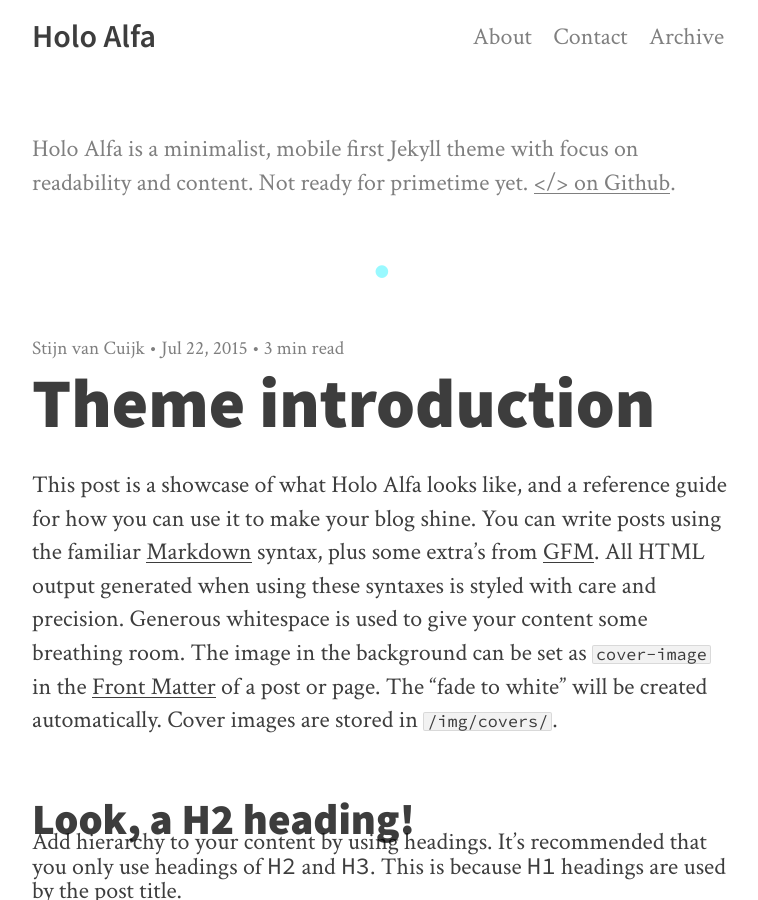
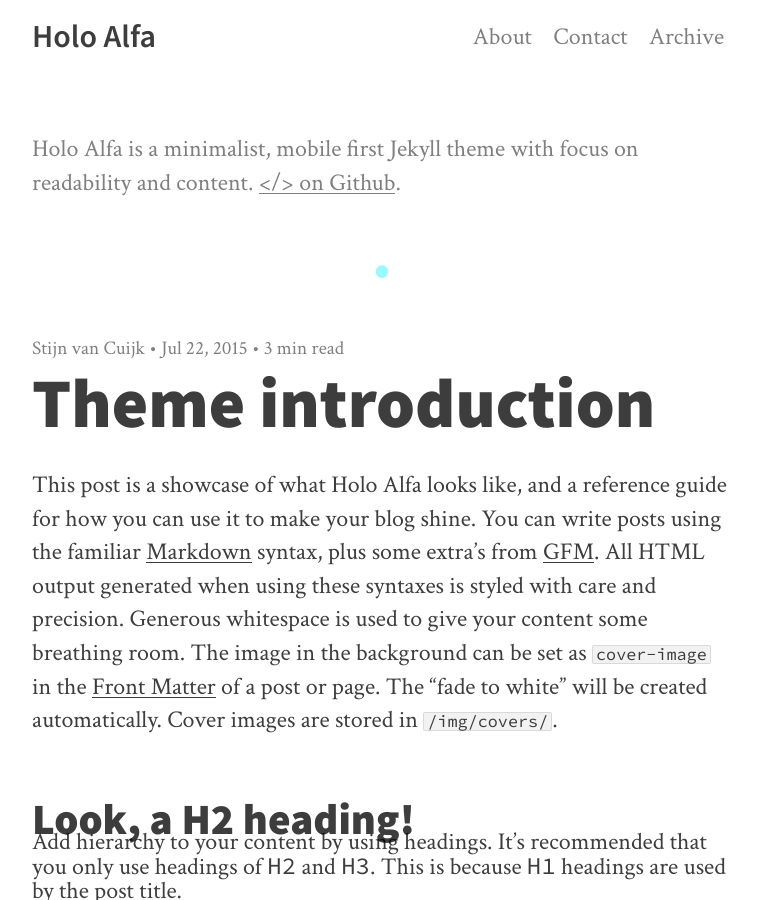
Before and after one commit to stijnvc/holo-alfa, a Jekyll site: the page built from index.html, in a window 1280 px wide and 900 px high. Shown: the whole window, without its empty margins (258-1016 px from the left). Built offline with Jekyll 4.4.1, drawn with Linux system fonts in a browser that asks for light colours; nearby versions of some CDN libraries; the list of posts is cut into pages by our own code; some of the changed text lies outside the part shown.

Commit message:
Refinements

```diff
--- a/_config.yml
+++ b/_config.yml
@@ -5,24 +5,29 @@
 description:
 
   # Discription of your site, this will show up in google.
-  meta: Holo Alfa is a minimalist, mobile first Jekyll theme with focus on readability and content. Not ready for primetime yet.
+  meta: Holo Alfa is a minimalist, mobile first Jekyll theme with focus on readability and content.
 
   # Discription of your site, this will show up on the front page.
-  subtitle: Holo Alfa is a minimalist, mobile first Jekyll theme with focus on readability and content. Not ready for primetime yet. <a href="https://github.com/steinvc/holo-alfa">&lt;/&gt; on Github</a>.
+  subtitle: Holo Alfa is a minimalist, mobile first Jekyll theme with focus on readability and content. <a href="https://github.com/steinvc/holo-alfa">&lt;/&gt; on Github</a>.
 
 author:
   name: Stijn van Cuijk
 
+  # Necessary for contact page
+  email: stijnvcuijk@gmail.com
+
   # Optional text (html) to dislay after author name. Leave empty if you don't
   # want it.
-  info: (@<a href="#">twitter-handle</a>)
+  info:
 
-# The URL of the homepage of your site (without trailing slash).
+# The URL of the homepage of your site (without trailing slash). Leave this
+# empty when you run Jekyll locally.
 url: http://steinvc.github.io/holo-alfa
 
 # language attribute in <html> element.
 lang: en
 
+# FROM THIS POINT ON EVERYTHING IS OPTIONAL
 
 ##############
 # APPEREANCE #
@@ -33,7 +38,7 @@
 show-subtitle: true
 display-social-icons: false
 
-footer-text: This is the footer.
+footer-text: This is the footer.<br><a href="http://steinvc.github.io/holo-alfa/">Holo Alfa</a> Jekyll theme crafted by <a href="http://steinvc.github.io/holo-alfa/">Stijn</a>.
 
 # Preferrably 64px in height. Leave empty = disbale.
 logo-image: # /img/logo.png
@@ -52,7 +57,7 @@
 
 # Background color used throughout the theme. Format: R, G, B.
 # Note: if you change the background color AND you use cover images, you should
-#       also change the CSS gradient in "_includes/gradient.css" to match the
+#       also change the CSS gradient in "_includes\gradient.css" to match the
 #       background color. Edit and copy it from here:
 #       http://www.colorzilla.com/gradient-editor/#ffffff+0,ffffff+100&0+0,1+100
 background-color: 255, 255, 255 # Original: 255, 255, 255
@@ -119,11 +124,15 @@
 var_min_read: min read # Text after reading time. Example: 5 min read.
 var_post_by: Post by
 var_guest_post_by: Guest post by
+var_your_email: Your email
+var_your_message: Your message
 
 
-###############
-# OTHER STUFF #
-###############
+##################
+# BUILD SETTINGS #
+##################
+
+# You don't have to change these.
 
 highlighter: pygments
 kramdown:
```
